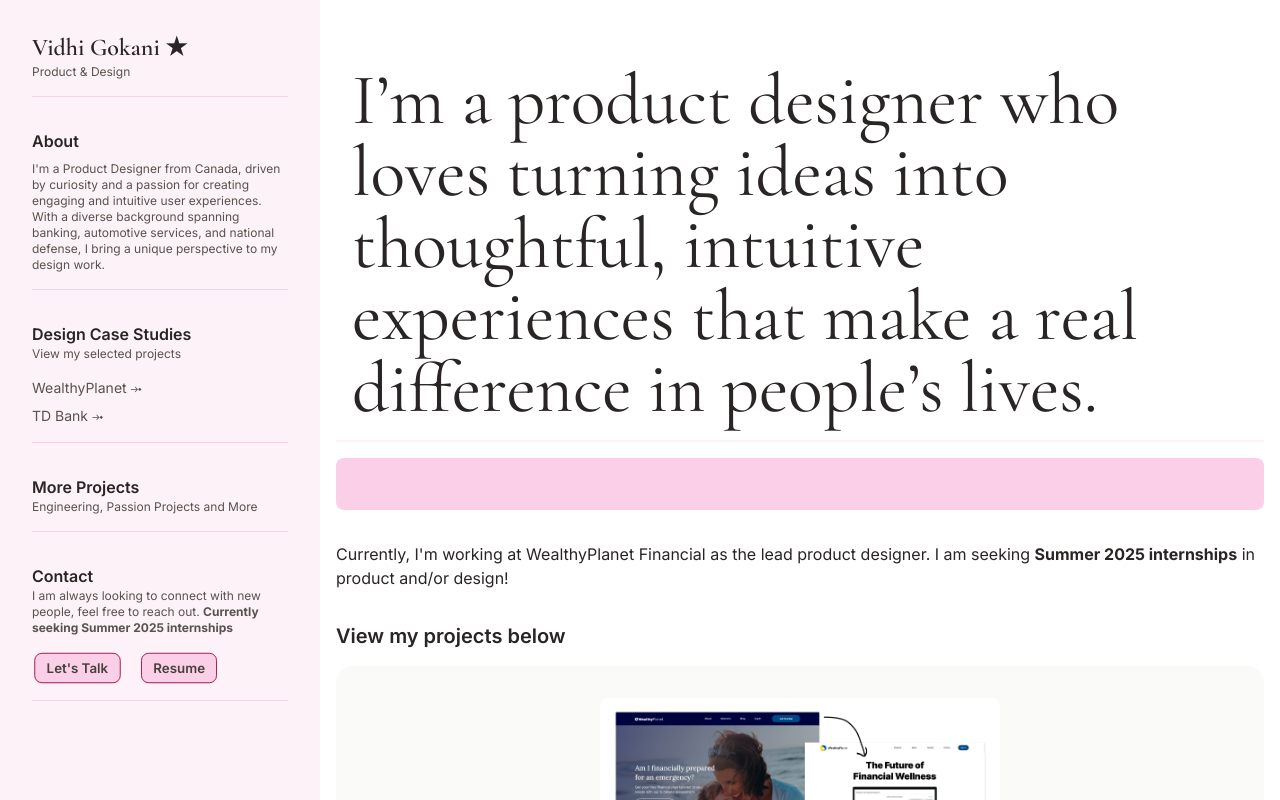
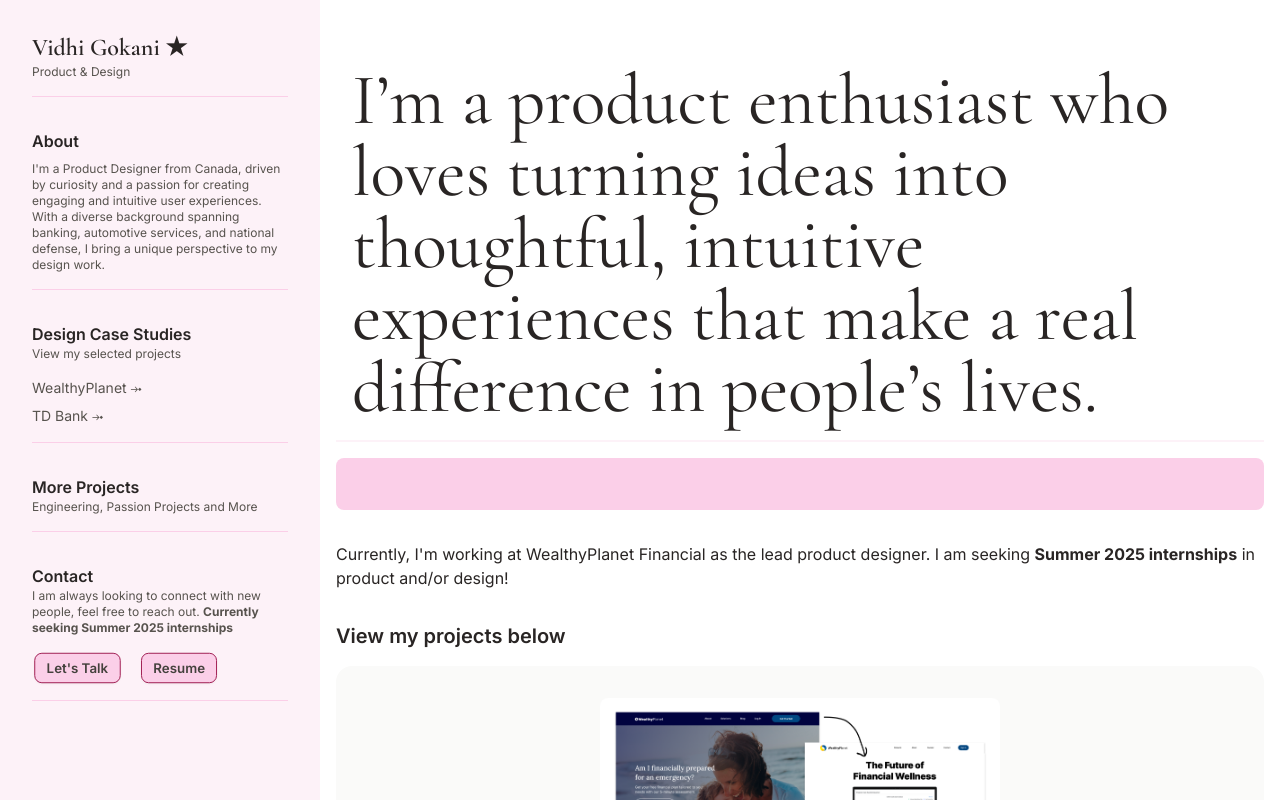
Before and after one commit to v1dh1/vidhi, a Next.js app: page / in a window 1280 px wide. Shown: the top 800 px of the page. Built offline with nearby package versions, Linux system fonts and the light colour scheme; a web font is replaced by a local one.

Commit message:
one word change

```diff
--- a/app/home/Homecontent.jsx
+++ b/app/home/Homecontent.jsx
@@ -13,7 +13,7 @@
 
       <div className='text-4xl md:text-7xl text-stone-800 font-serif pl-4 pr-4 pt-24 md:pt-12 relative z-10 pb-4 border-b-2 border-pink-50'>
         <h2 className='font-garamond'>
-          {"I’m a product designer who loves turning ideas into thoughtful, intuitive experiences that make a real difference in people’s lives."}        </h2>
+          {"I’m a product enthusiast who loves turning ideas into thoughtful, intuitive experiences that make a real difference in people’s lives."}        </h2>
       </div>
 
 
```
